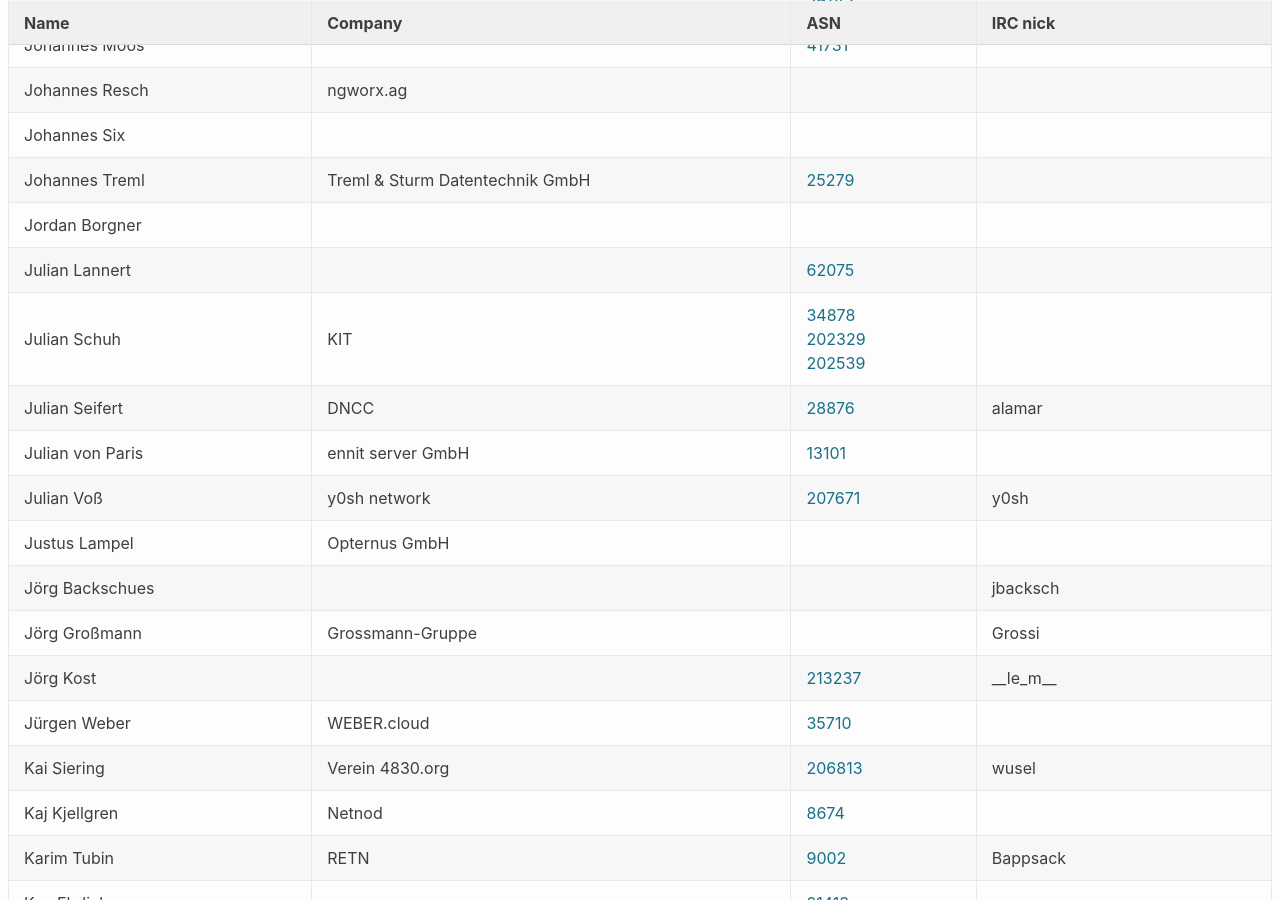
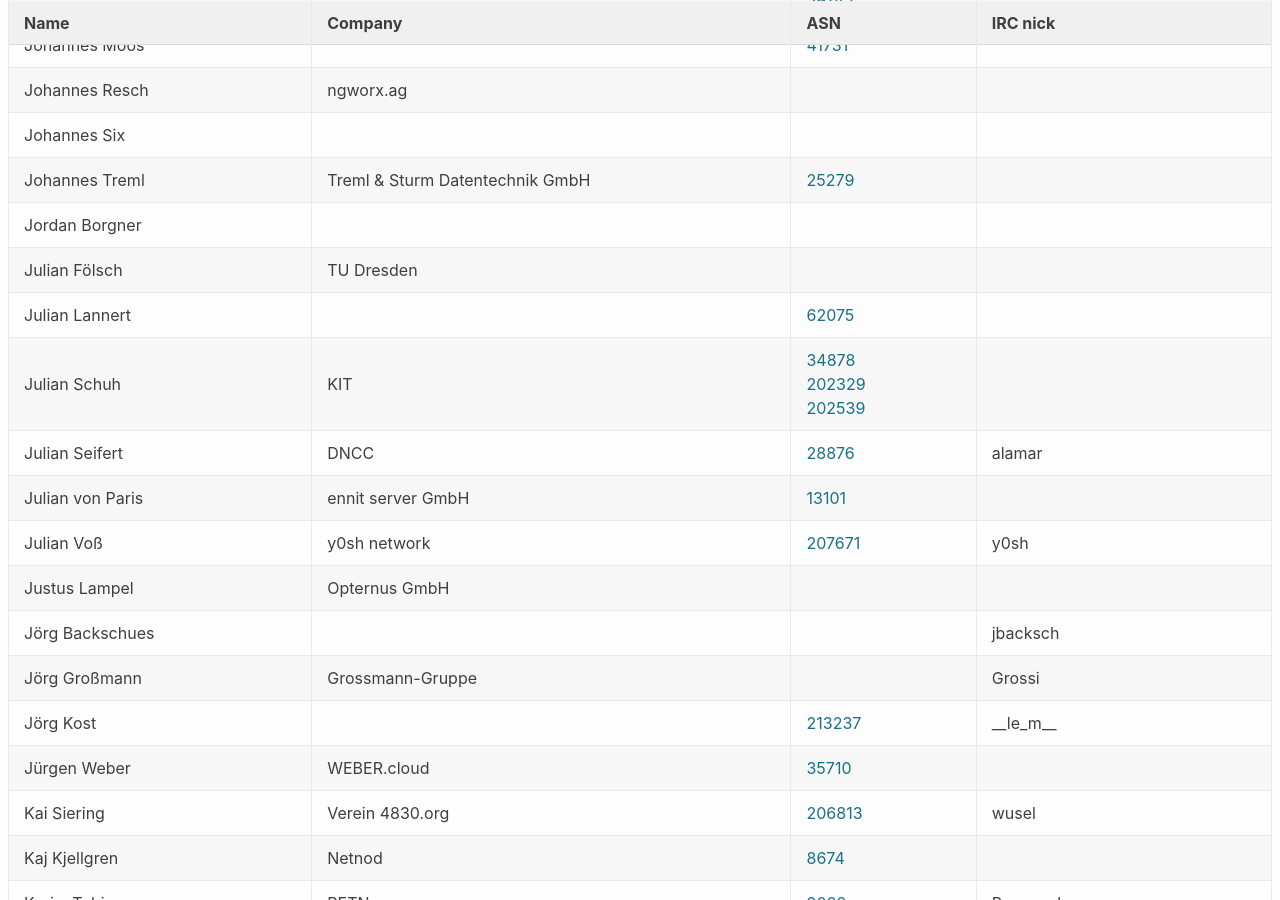
Before and after one commit to denog/pretix-attendeelist, a Jekyll site: the page built from index.markdown, in a window 1280 px wide and 900 px high, scrolled down 10081 px. Built offline with Jekyll 4.4.1, drawn with Linux system fonts in a browser that asks for light colours.

Commit message:
Latest data: Thu Nov  5 20:15:36 UTC 2020

```diff
--- a/_data/attendees.json
+++ b/_data/attendees.json
@@ -1302,6 +1302,12 @@
     "asn": "213237"
   },
   {
+    "name": "Julian Fölsch",
+    "company": "TU Dresden",
+    "irc": null,
+    "asn": null
+  },
+  {
     "name": "Julian Lannert",
     "company": null,
     "irc": null,
```
